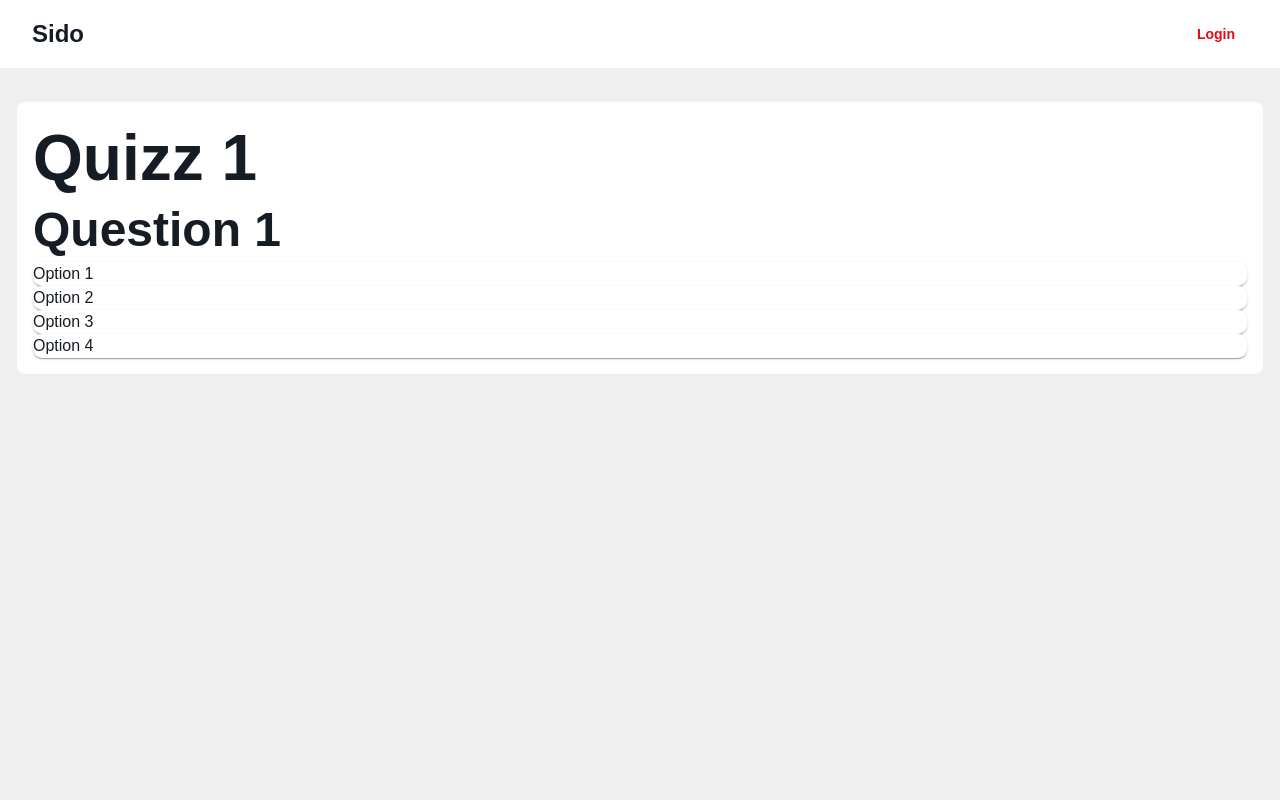
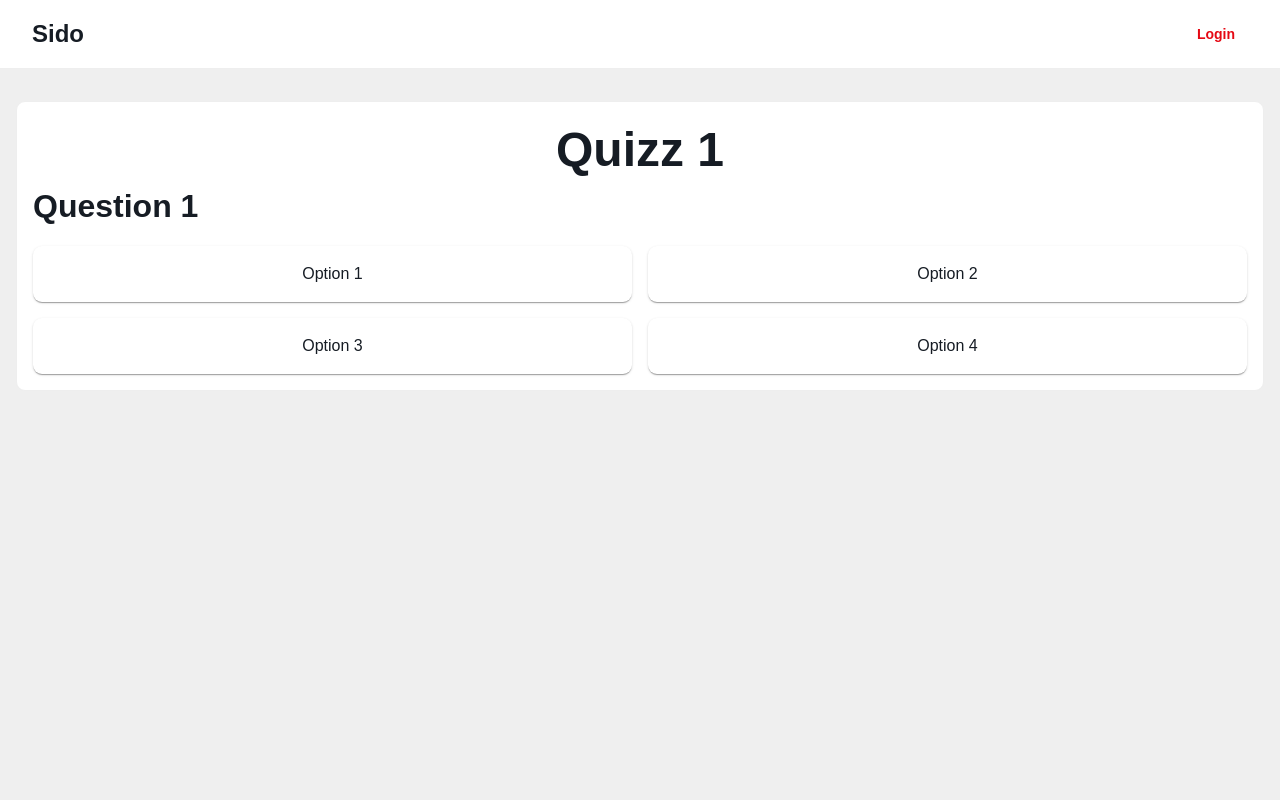
Before and after one commit to pdo-ndl-2022/frontend, a Next.js app: page /quizz/1 in a window 1280 px wide. Shown: the top 800 px of the page. Built offline with nearby package versions, Linux system fonts and the light colour scheme.

Commit message:
style(quiz): quiz page

```diff
--- a/src/pages/quizz/[slug].tsx
+++ b/src/pages/quizz/[slug].tsx
@@ -87,10 +87,31 @@ const QuizzSlug = () => {
             After awnsering a question, the user can see the correct answer.
             After awnsering a question, user can click Next to go to the next question.
         */}
-        <Typography variant="h1">{qcm.title}</Typography>
-        {!isFinished && questions[currentQuestion] && (<Typography variant="h2">{questions[currentQuestion].label}</Typography>)}
+        <Typography variant="h2" style={
+          {textAlign: "center"}
+        }>{qcm.title}</Typography>
+        {!isFinished && questions[currentQuestion] && (<Typography variant="h3">{questions[currentQuestion].label}</Typography>)}
+
+        {/* grid 2x2 questions */}
+        <div style={
+          {
+            display: "grid",
+            gridTemplateColumns: "1fr 1fr",
+            gridTemplateRows: "1fr 1fr",
+            gap: "1rem",
+            marginTop: "1rem",
+            textAlign: "center",
+          }
+        }>
+
         {!isFinished && questions[currentQuestion] && questions[currentQuestion].options.map((option) => (
-          <Card key={option.id} onClick={() => {
+          <Card
+            style={{
+              padding: "1rem",
+              cursor: "pointer",
+              backgroundColor: anwsed && option.id === questions[currentQuestion].answers[0] ? "green" : "white",
+            }}
+            key={option.id} onClick={() => {
             setAnswers([...answers, { questionId: questions[currentQuestion].id, optionId: option.id }]);
             setCurrentQuestion(currentQuestion + 1);
             setAnwsed(true);
@@ -101,6 +122,7 @@ const QuizzSlug = () => {
             {option.label}
           </Card>
         ))}
+        </div>
         {anwsed && questions[currentQuestion] && (
           <Typography variant="p">Correct answer: {questions[currentQuestion].answers ?? questions[currentQuestion].answers.join(', ')}</Typography>
         )}
@@ -108,7 +130,7 @@ const QuizzSlug = () => {
         <Button onClick={() => {setCurrentQuestion(currentQuestion + 1);setAnwsed(false)}}>Suivant</Button>
         )}
         {isFinished && (
-          <Typography variant="h3">Quiz terminé</Typography>
+          <Typography variant="h4">Quiz terminé</Typography>
         )}
         </StretchedBox>
     </Root>
```
